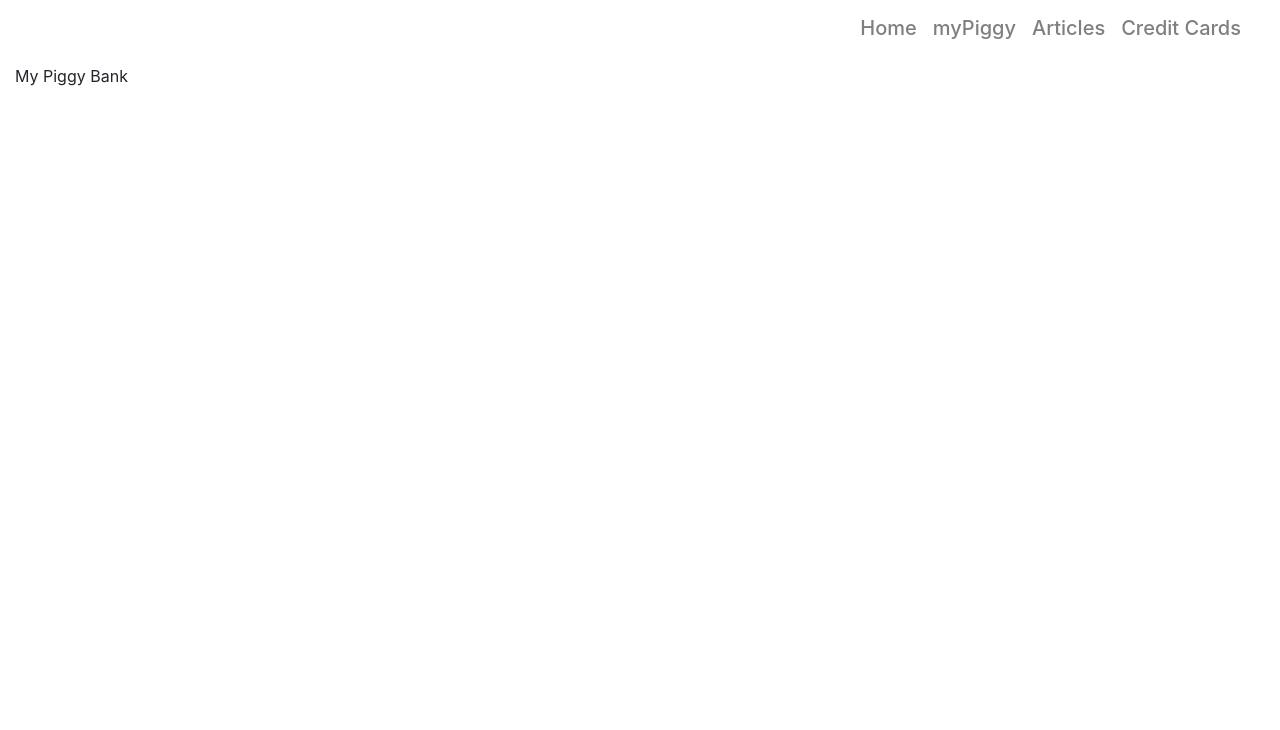
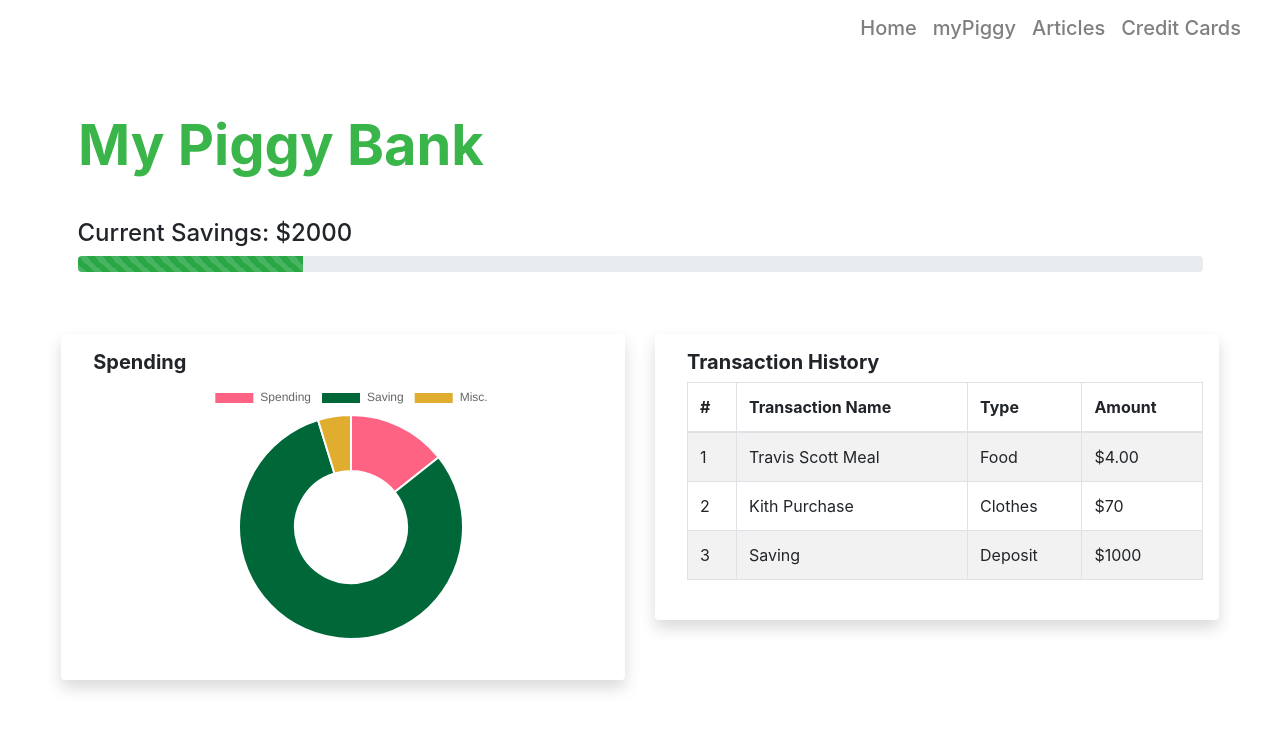
Before and after one commit to woodsond/MyPlan-JPMorgan-Chase-Hackathon-, a React (Create React App) app in the folder ui/: page /piggyBank in a window 1280 px wide. Shown: the top 730 px of the page. Built offline with nearby package versions, Linux system fonts and the light colour scheme.

Commit message:
Piggy page

```diff
--- a/ui/package.json
+++ b/ui/package.json
@@ -7,8 +7,10 @@
     "@testing-library/react": "^9.5.0",
     "@testing-library/user-event": "^7.2.1",
     "bootstrap": "^4.5.2",
+    "chart.js": "^2.9.3",
     "react": "^16.13.1",
     "react-bootstrap": "^1.3.0",
+    "react-chartjs-2": "^2.10.0",
     "react-dom": "^16.13.1",
     "react-router-dom": "^5.2.0",
     "react-scripts": "3.4.3"
--- /dev/null
+++ b/ui/src/components/DashboardCard.js
@@ -0,0 +1,40 @@
+import React from 'react';
+import { Doughnut } from 'react-chartjs-2';
+import Table from './PiggyTable';
+
+class DashboardCard extends React.Component{
+    render(){
+        const data = {
+            labels: [
+                'Spending',
+                'Saving',
+                'Misc.'
+            ],
+            datasets: [{
+                data: [300, 1700, 100],
+                backgroundColor: [
+                '#FF6384',
+                '#006838',
+                '#E0AD2E'
+                ],
+                hoverBackgroundColor: [
+                '#FF6384',
+                '#006838',
+                '#E0AD2E'
+                ]
+            }]
+        };
+        return(
+            <div className="column shadow p-3 mb-5 bg-white rounded">
+                <div className="mb-4 ml-3">
+                    <h5 className="display-6 dc"><b>{this.props.title}</b></h5>
+                    {this.props.title === "Spending" ?
+                        <Doughnut data={data} />
+                    : <Table />
+                    }
+                </div>
+            </div>
+        );
+    }
+}
+export default DashboardCard;
--- /dev/null
+++ b/ui/src/components/HeaderContainer.js
@@ -0,0 +1,22 @@
+import React from 'react';
+import Jumbotron from 'react-bootstrap/Jumbotron';
+import Container from 'react-bootstrap/Container';
+import Row from 'react-bootstrap/Row';
+import Col from 'react-bootstrap/Col';
+
+class HeaderContainer extends React.Component{
+    render(){
+        return(
+            <Jumbotron className="bg-transparent umbotron-fluid p-0 ">
+                <Container fluid={true} >
+                    <Row className="justify-content-center mt-5" >
+                        <Col className="text-left ml-5" >
+                            <h4 className="display-4 font-weight-bolder justift-content-center"><span style={{color:'#39B54A'}}>{this.props.title}</span></h4>
+                        </Col>
+                    </Row>
+                </Container>
+            </Jumbotron>
+        );
+    }
+}
+export default HeaderContainer;
--- /dev/null
+++ b/ui/src/components/PiggyTable.js
@@ -0,0 +1,41 @@
+import React from 'react';
+import Table from 'react-bootstrap/Table';
+
+class PiggyTable extends React.Component{
+    render(){
+        return(
+            <Table striped bordered hover>
+                <thead>
+                    <tr>
+                    <th>#</th>
+                    <th>Transaction Name</th>
+                    <th>Type</th>
+                    <th>Amount</th>
+                    </tr>
+                </thead>
+                <tbody>
+                    <tr>
+                        <td>1</td>
+                        <td>Travis Scott Meal</td>
+                        <td>Food</td>
+                        <td>$4.00</td>
+                    </tr>
+                    <tr>
+                        <td>2</td>
+                        <td>Kith Purchase</td>
+                        <td>Clothes</td>
+                        <td>$70</td>
+                    </tr>
+                    <tr>
+                        <td>3</td>
+                        <td>Saving</td>
+                        <td>Deposit</td>
+                        <td>$1000</td>
+                    </tr>
+                </tbody>
+            </Table>
+        )
+    }
+}
+
+export default PiggyTable;
--- a/ui/src/pages/Piggy.js
+++ b/ui/src/pages/Piggy.js
@@ -1,10 +1,48 @@
 import React from 'react';
 
+//Components
+import HeaderContainer from '../components/HeaderContainer';
+import ProgressBar from 'react-bootstrap/ProgressBar';
+import Cards from '../components/DashboardCard';
+import Container from 'react-bootstrap/Container';
+import Row from 'react-bootstrap/Row';
+import Column from 'react-bootstrap/Col';
+
 class Piggy extends React.Component{
+    constructor(props){
+        super(props);
+        this.state = {
+            targetAmount: 10000,
+            currentAmount: 2000,
+            cardSpending: {
+                title: "Spending"
+            },
+            cardHistory: {
+                title: "Transaction History"
+            }
+        }
+    }
+
     render(){
         return(
             <div>
-                <p>{this.props.title}</p>
+                <HeaderContainer title={this.props.title} />
+                <div style={{marginLeft: '5%'}}>
+                    <h4>Current Savings: ${this.state.currentAmount}</h4>
+                </div>
+                <div style={{maxWidth: '90%', marginLeft: '5%'}}>
+                    <ProgressBar striped variant="success" now={(this.state.currentAmount / this.state.targetAmount) * 100} />
+                </div>
+                <Container fluid={true} style={{marginTop: '5%', maxWidth: '95%'}}>
+                    <Row>
+                        <Column>
+                            <Cards title={this.state.cardSpending.title} />
+                        </Column>
+                        <Column>
+                            <Cards title={this.state.cardHistory.title} />
+                        </Column>
+                    </Row>
+                </Container>
             </div>
         );
     }
```
Also changed, not shown: 1 other file (tests, documents, lock files or other folders).
